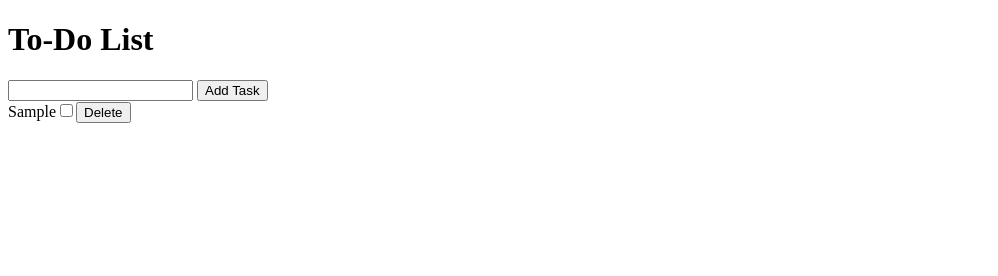
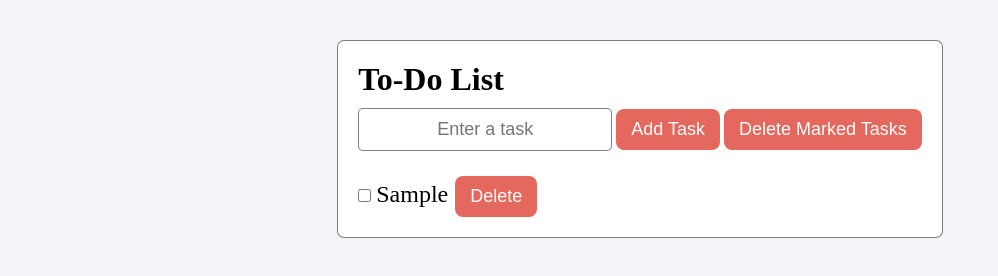
Before and after one commit to swikritipoudel/todo-list-app, a plain HTML site: page index.html in a window 1280 px wide. Both pictures are taken after typing "Sample" into the empty fields and a click on the button "Add Task". Shown: the whole page, without its empty margins (0-998 px from the left). Drawn offline with Linux system fonts and the light colour scheme.

Commit message:
Added different functionality and some css

```diff
--- a/index.html
+++ b/index.html
@@ -5,90 +5,19 @@
     <meta charset="UTF-8">
     <meta name="viewport" content="width=device-width, initial-scale=1.0">
     <title>Document</title>
-    <style>
-        .tasklist {
-            display: flex;
-            flex-direction: column;
-            gap: 10px;
-        }
-
-        .done label {
-            text-decoration: line-through;
-            color: gray;
-        }
-    </style>
+    <link rel="stylesheet" href="style.css">
 </head>
 
 <body>
     <div class="container">
         <h1 class="cap">To-Do List</h1>
-        <input type="text" class="task">
-        <button class="addtask">Add Task</button>
+        <div class="list">
+        <input type="text" class="task" placeholder="Enter a task">
+        <button class="addtask btn">Add Task</button>
+        <button class="delete-btn btn">Delete Marked Tasks</button>
+    </div>
         <div class="tasklist"></div>
     </div>
 </body>
-<script>
-    let task = document.querySelector(".task")
-    let addtask = document.querySelector(".addtask")
-    let tasklist = document.querySelector(".tasklist")
-
-    function addTodo() {
-        let tasks = task.value
-        if (tasks === "") {
-            alert("Please enter task");
-            return;
-        }
-
-
-
-
-        let checkbox = document.createElement("input");
-        checkbox.type = "checkbox";
-        checkbox.classList.add("task-checkbox");
-
-        let label = document.createElement("label");
-        label.textContent = tasks;
-
-        let taskContainer = document.createElement("div")
-        taskContainer.classList.add("task-container")
-
-
-
-        let deleteButton = document.createElement("button");
-        deleteButton.textContent = "Delete";
-        deleteButton.classList.add("delete-btn");
-
-        deleteButton.addEventListener("click", () => {
-            taskContainer.remove()
-        });
-
-        checkbox.addEventListener("change", () => {
-            if (checkbox.checked) {
-                taskContainer.classList.add("done")
-            }
-            else {
-                taskContainer.classList.remove("done")
-            }
-        })
-
-        label.appendChild(checkbox)
-        taskContainer.appendChild(label);
-        taskContainer.appendChild(deleteButton);
-        tasklist.appendChild(taskContainer);
-
-        task.value = ""
-    }
-
-
-
-    addtask.addEventListener("click", addTodo)
-
-    task.addEventListener("keydown",(event)=>{
-        if (event.key === "Enter"){
-            addTodo();
-        }
-    })
-
-</script>
-
+    <script src="script.js"></script>
 </html>
--- /dev/null
+++ b/script.js
@@ -0,0 +1,71 @@
+let task = document.querySelector(".task")
+    let addtask = document.querySelector(".addtask")
+    let tasklist = document.querySelector(".tasklist")
+    let deleteMarkedBtn= document.querySelector(".delete-btn")
+
+    function addTodo() {
+        let tasks = task.value
+        if (tasks === "") {
+            alert("Please enter task");
+            return;
+        }
+
+
+
+
+        let checkbox = document.createElement("input");
+        checkbox.type = "checkbox";
+        checkbox.classList.add("task-checkbox");
+
+        let label = document.createElement("label");
+        label.textContent = tasks;
+
+        let taskContainer = document.createElement("div")
+        taskContainer.classList.add("task-container")
+
+
+
+        let deleteButton = document.createElement("button");
+        deleteButton.textContent = "Delete";
+        deleteButton.classList.add("delete-btn");
+
+        deleteButton.addEventListener("click", () => {
+            taskContainer.remove()
+        });
+
+        checkbox.addEventListener("change", () => {
+            if (checkbox.checked) {
+                taskContainer.classList.add("done")
+            }
+            else {
+                taskContainer.classList.remove("done")
+            }
+        })
+
+        taskContainer.appendChild(checkbox)
+        taskContainer.appendChild(label);
+        taskContainer.appendChild(deleteButton);
+        tasklist.appendChild(taskContainer);
+
+        task.value = ""
+    }
+
+
+
+    addtask.addEventListener("click", addTodo)
+
+    task.addEventListener("keydown",(event)=>{
+        if (event.key === "Enter"){
+            addTodo();
+        }
+    })
+
+    deleteMarkedBtn.addEventListener("click", () => {
+        let tasks = document.querySelectorAll(".task-container");
+        tasks.forEach((task) => {
+            let checkbox = task.querySelector(".task-checkbox");
+            if (checkbox && checkbox.checked) {
+                task.remove();
+            }
+        });
+    });
--- /dev/null
+++ b/style.css
@@ -0,0 +1,76 @@
+*{
+    margin: 0;
+    padding: 0;
+    box-sizing: border-box;
+}
+
+body{
+    width: 100%;
+    /* height: 100vh; */
+    display: flex;
+    flex-direction: column;
+    justify-content: center;
+    align-items: center;
+    background-color: #f2f4f7;
+    padding: 20px;
+}
+
+.container{
+    margin-top: 20px;
+    padding: 20px;
+    border: 1px solid rgba(0, 0, 0, 0.5);
+    border-radius: 7px;
+    background-color: white;
+}
+
+.tasklist {
+    display: flex;
+    flex-direction: column;
+    gap: 10px;
+}
+
+.done label {
+    text-decoration: line-through;
+    color: gray;
+}
+
+.list{
+    margin-top: 10px;
+}
+
+input.task{
+    padding: 10px;
+    text-align: center;
+    border-radius: 5px;
+    border: 1px solid rgba(0, 0, 0, 0.5);
+    font-size: 18px;
+    margin-bottom: 5px;
+
+}
+
+/* .btn{
+    padding: 5px 10px;
+    border-radius: 5px;
+    border: 1px solid rgba(0, 0, 0, 0.5);
+    font-size: 18px;
+} */
+
+.tasklist{
+    margin-top: 20px;
+    font-size: 24px;
+}
+
+.tasklist label{
+    margin: 0 7px 0 5px;
+}
+
+button{
+    padding: 10px 15px;
+    border-radius: 8px;
+    border:none;
+    font-size: 18px;
+    background-color: #e4685d;
+    color:#fff;
+    cursor: pointer;
+
+}
```
